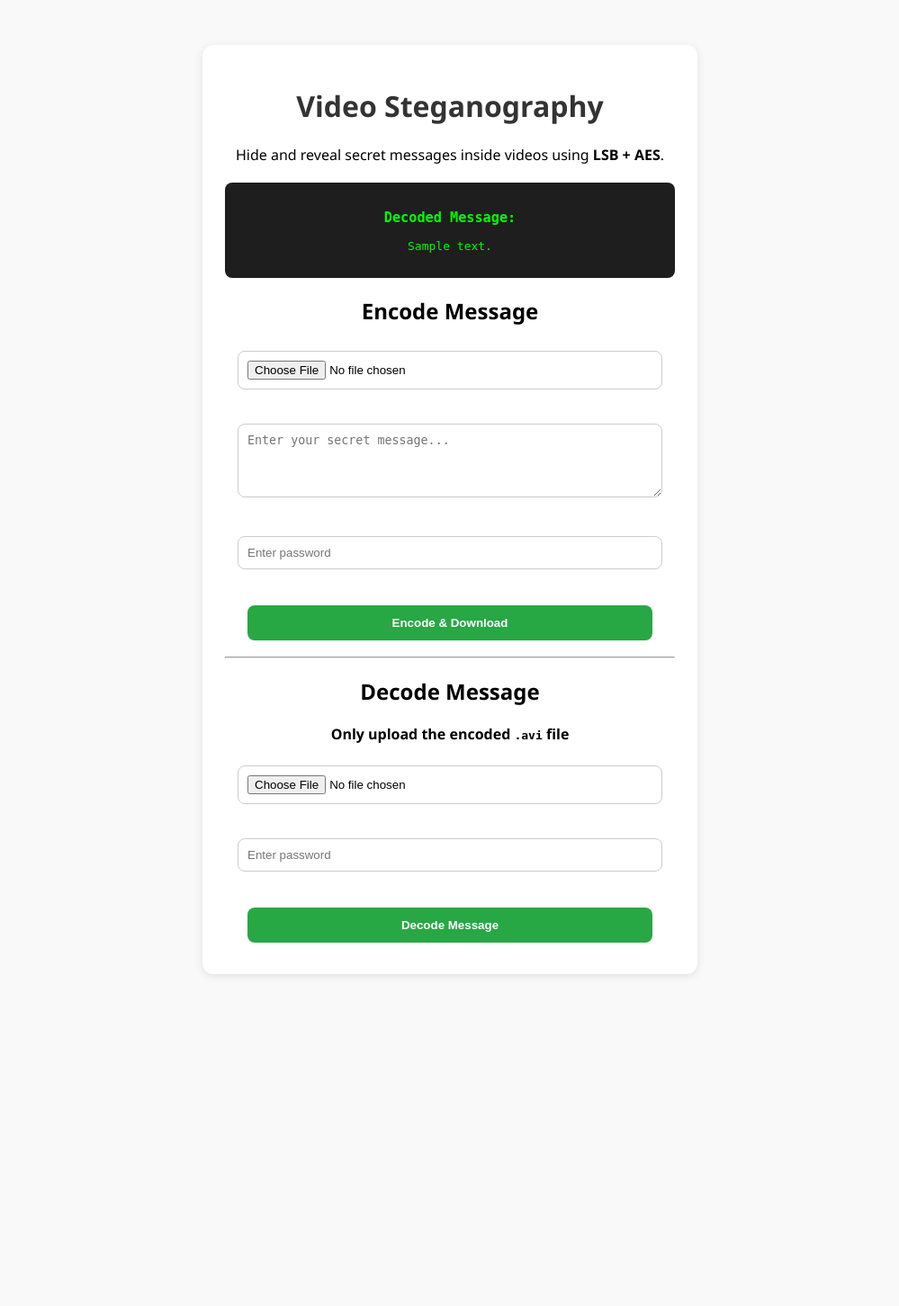
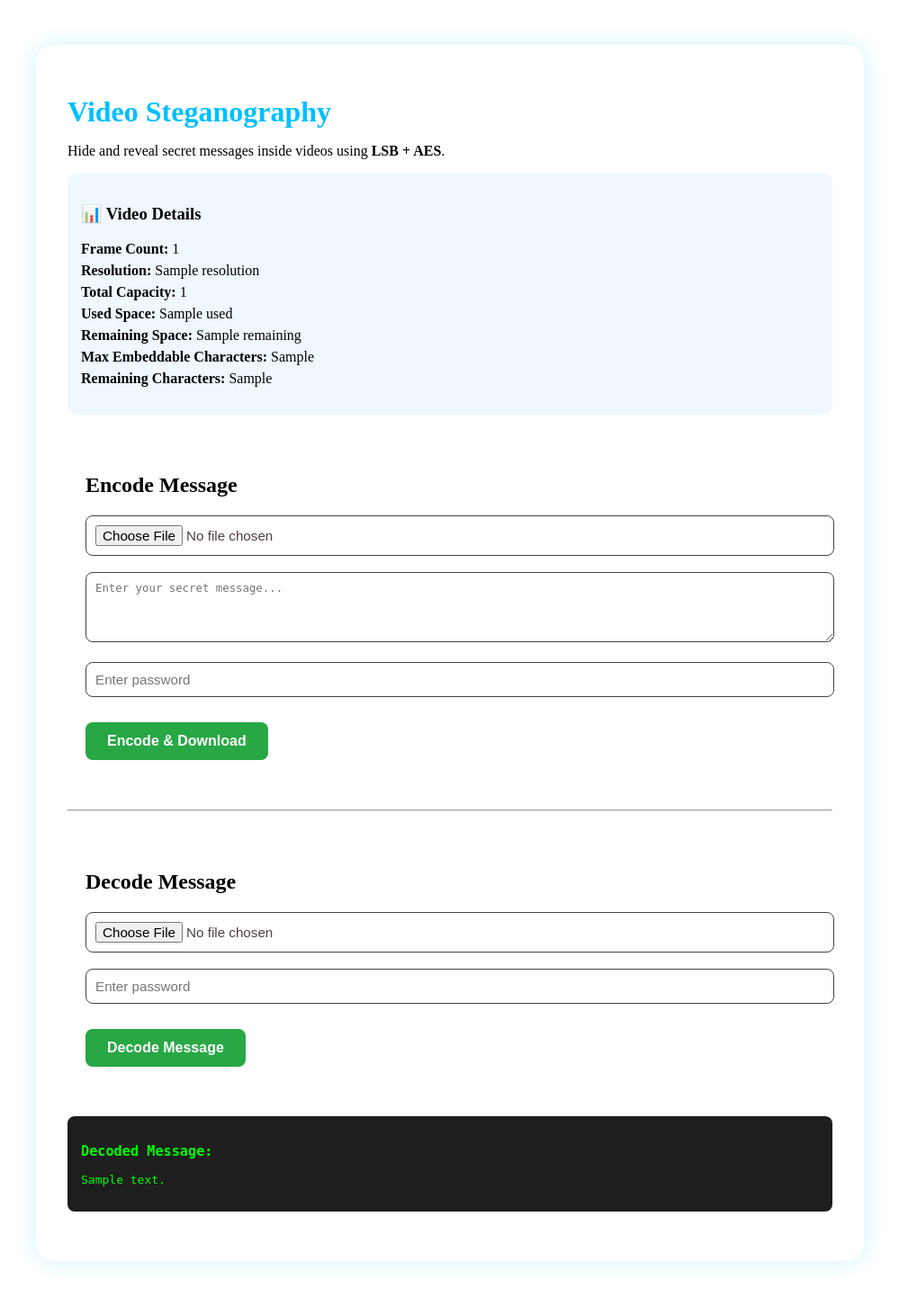
Before and after one commit to darshanbaja/video-Steganography, a Flask app: template templates/index.html in a window 1280 px wide. Shown: the whole page at 90% size, without its empty margins (140-1139 px from the left). Before the commit the page ends 1085 px from the top, so only its background shows below. Run offline with Flask 3, Linux system fonts and the light colour scheme; the template is opened without the code that fills it: most values are stand-ins (such as "Sample title", 1, 10 or a date in 2020).

Commit message:
uppdated

```diff
--- a/app.py
+++ b/app.py
@@ -1,7 +1,7 @@
-# app.py
 from flask import Flask, render_template, request, flash, send_from_directory
 import os
 import uuid  # For unique filenames
+import cv2  # ✅ Added to get video info
 from steg.embed import embed_video
 from steg.extract import extract_video
 
@@ -25,70 +25,75 @@
     if 'video' not in request.files:
         flash("No video uploaded")
         return render_template("index.html")
-
     video = request.files['video']
     if not video.filename:
         flash("No file selected")
         return render_template("index.html")
-
     message = request.form.get('message', '').strip()
     password = request.form.get('password', '')
-
     if not message or not password:
         flash("Message and password are required")
         return render_template("index.html")
-
     # Save uploaded video
     input_path = os.path.join(app.config['UPLOAD_FOLDER'], video.filename)
     video.save(input_path)
-
+    # ✅ Extract video information
+    cap = cv2.VideoCapture(input_path)
+    frame_count = int(cap.get(cv2.CAP_PROP_FRAME_COUNT))
+    width = int(cap.get(cv2.CAP_PROP_FRAME_WIDTH))
+    height = int(cap.get(cv2.CAP_PROP_FRAME_HEIGHT))
+    cap.release()
+    total_capacity_bits = frame_count * width * height * 3
+    total_capacity_bytes = total_capacity_bits // 8
+    used_bytes = len(message.encode('utf-8'))
+    remaining_bytes = total_capacity_bytes - used_bytes
+    max_chars = total_capacity_bytes // 2
+    remaining_chars = max_chars - len(message)
     # UNIQUE OUTPUT FILENAME
     unique_id = uuid.uuid4().hex[:8]
     output_filename = f"stego_{unique_id}.avi"
     output_path = os.path.join(app.config['UPLOAD_FOLDER'], output_filename)
-
     try:
         final_path = embed_video(input_path, output_path, message, password)
         flash("Encoded successfully!")
         return render_template(
             "index.html",
             download_link=final_path.replace('\\', '/'),
-            stego_filename=output_filename  # Optional: show name
+            stego_filename=output_filename,
+            frame_count=frame_count,
+            resolution=f"{width} × {height}",
+            total_capacity=f"{total_capacity_bytes / 1024:.2f} KB",
+            used=f"{used_bytes} bytes",
+            remaining=f"{remaining_bytes / 1024:.2f} KB",
+            max_chars=max_chars,
+            remaining_chars=remaining_chars
         )
     except Exception as e:
         flash(f"Error: {str(e)}")
         return render_template("index.html")
-
-
 @app.route('/decode', methods=['POST'])
 def decode():
     if 'video' not in request.files:
         flash("No video uploaded")
         return render_template("index.html")
-
     video = request.files['video']
     if not video.filename.lower().endswith(('.avi', '.mkv')):
         flash("Please upload the encoded .avi or .mkv file only!")
         return render_template("index.html")
-
     password = request.form.get('password', '')
     if not password:
         flash("Password required")
         return render_template("index.html")
-
     input_path = os.path.join(app.config['UPLOAD_FOLDER'], video.filename)
     video.save(input_path)
-
     try:
         message = extract_video(input_path, password)
-
         # PRINT TO TERMINAL
         print("\n" + "="*70)
         print("DECODED MESSAGE (TERMINAL OUTPUT):")
         print("="*70)
         print(message)
         print("="*70 + "\n")
-
         flash("Message decoded successfully!")
         return render_template("index.html", decoded_message=message)
     except Exception as e:
@@ -96,7 +101,5 @@
         print(f"\nERROR: {error_msg}\n")
         flash(error_msg)
         return render_template("index.html")
-
-
 if __name__ == '__main__':
     app.run(debug=True)
--- a/static/style.css
+++ b/static/style.css
@@ -1,61 +1,158 @@
+#style.css
 body {
-  font-family: 'Segoe UI', sans-serif;
-  background: #f9f9f9;
+  font-family: 'Poppins', sans-serif;
+  background: radial-gradient(circle at top, #0a0a1a, #050511);
+  color: #e0e0e0;
   margin: 0;
-  padding: 0;
   text-align: center;
 }
 
 .container {
-  width: 500px;
+  width: 90%;
+  max-width: 850px;
   margin: 50px auto;
-  background: white;
-  padding: 25px;
-  border-radius: 12px;
-  box-shadow: 0 2px 10px rgba(0,0,0,0.1);
+  background: rgba(255, 255, 255, 0.06);
+  padding: 35px;
+  border-radius: 20px;
+  box-shadow: 0 0 25px rgba(0, 200, 255, 0.2);
+  backdrop-filter: blur(8px);
 }
 
 h1 {
-  color: #333;
+  color: #00bfff;
+  margin-bottom: 10px;
 }
 
-form {
-  margin-top: 15px;
+.btn {
+  background: #00bfff;
+  color: white;
+  border: none;
+  padding: 12px 40px;
+  border-radius: 10px;
+  font-size: 1em;
+  cursor: pointer;
+  transition: 0.3s;
 }
 
-input, textarea, button {
-  width: 90%;
-  padding: 10px;
-  margin: 8px 0;
-  border-radius: 8px;
-  border: 1px solid #ccc;
+.btn:hover {
+  background: #0091cc;
 }
 
-button {
-  background: #0078ff;
-  color: white;
-  border: none;
-  cursor: pointer;
+.btn-download {
+  display: inline-block;
+  background: #007bff;
+  color: #fff;
+  text-decoration: none;
+  padding: 10px 20px;
+  border-radius: 10px;
   font-weight: bold;
   transition: 0.3s;
 }
 
-button:hover {
-  background: #005fcc;
+.btn-download:hover {
+  background: #0056b3;
 }
 
 .flash {
-  background: #ffefc5;
-  border-left: 4px solid #ffb400;
-  padding: 10px;
+  background: rgba(255, 255, 255, 0.1);
+  padding: 12px;
+  border-radius: 10px;
   margin-bottom: 15px;
-  border-radius: 5px;
+  animation: fadeIn 0.5s ease-in;
 }
 
-.output-box {
-  background: #e8ffe8;
-  border-left: 4px solid #00b300;
+.flash.error {
+  background: rgba(255, 80, 80, 0.2);
+}
+
+.stats-card {
+  background: rgba(255, 255, 255, 0.1);
+  padding: 20px;
+  border-radius: 10px;
+  text-align: left;
+  margin: 20px 0;
+}
+
+.stats-card ul {
+  list-style: none;
+  padding: 0;
+}
+
+.stats-card li {
+  margin: 6px 0;
+  font-size: 1rem;
+}
+
+.form-section {
+  background: rgba(255, 255, 255, 0.05);
+  padding: 20px;
+  border-radius: 12px;
+  margin: 25px 0;
+  text-align: left;
+}
+
+.input-group {
+  margin-bottom: 15px;
+}
+
+.input-group label {
+  display: block;
+  font-weight: bold;
+  margin-bottom: 6px;
+  color: #00bfff;
+}
+
+input, textarea {
+  width: 100%;
   padding: 10px;
-  margin-top: 15px;
-  border-radius: 5px;
+  border-radius: 8px;
+  border: 1px solid #444;
+  background: rgba(255, 255, 255, 0.1);
+  color: #170101c1;
+  font-size: 0.95em;
 }
+
+textarea {
+  resize: vertical;
+}
+
+.video-preview {
+  display: flex;
+  justify-content: space-around;
+  margin-top: 30px;
+  flex-wrap: wrap;
+  gap: 15px;
+}
+
+.video-box {
+  background: rgba(255, 255, 255, 0.08);
+  border-radius: 12px;
+  padding: 20px;
+  width: 340px;
+  box-shadow: 0 0 10px rgba(0, 200, 255, 0.15);
+}
+
+.video-thumb {
+  width: 100%;
+  border-radius: 10px;
+  margin-bottom: 10px;
+}
+
+.note {
+  font-size: 0.85em;
+  color: #aaa;
+}
+
+.decoded-box {
+  background: rgba(0, 255, 127, 0.1);
+  padding: 15px;
+  border-radius: 10px;
+  margin-top: 20px;
+  color: #90ee90;
+  font-family: monospace;
+}
+
+@keyframes fadeIn {
+  from { opacity: 0; }
+  to { opacity: 1; }
+}
--- a/templates/index.html
+++ b/templates/index.html
@@ -23,6 +23,7 @@
     .flash { background: #d4edda; color: #155724; padding: 12px; border-radius: 8px; margin: 15px 0; }
     .error { background: #f8d7da; color: #721c24; }
     .decoded-box { background: #1e1e1e; color: #0f0; padding: 15px; border-radius: 8px; margin: 20px 0; font-family: monospace; }
+    .stats-card { background: #f0f8ff; color: #000; padding: 15px; border-radius: 10px; margin: 15px 0; text-align: left; }
   </style>
 </head>
 <body>
@@ -41,15 +42,23 @@
       {% endif %}
     {% endwith %}
 
-    <!-- Decoded Message -->
-    {% if decoded_message %}
-      <div class="decoded-box">
-        <h3>Decoded Message:</h3>
-        <p>{{ decoded_message }}</p>
+    <!-- ✅ Video Details -->
+    {% if frame_count %}
+    <div class="stats-card">
+      <h3>📊 Video Details</h3>
+      <ul>
+        <li><strong>Frame Count:</strong> {{ frame_count }}</li>
+        <li><strong>Resolution:</strong> {{ resolution }}</li>
+        <li><strong>Total Capacity:</strong> {{ total_capacity }}</li>
+        <li><strong>Used Space:</strong> {{ used }}</li>
+        <li><strong>Remaining Space:</strong> {{ remaining }}</li>
+        <li><strong>Max Embeddable Characters:</strong> {{ max_chars }}</li>
+        <li><strong>Remaining Characters:</strong> {{ remaining_chars }}</li>
+      </ul>
     </div>
     {% endif %}
 
-    <!-- Download Link (Only ONE File) -->
+    <!-- Download Link -->
     {% if download_link %}
     <div class="download-links">
       <h3>Download Encoded Video</h3>
@@ -58,7 +67,6 @@
          class="btn btn-download" download>
         Download {{ stego_filename }}
       </a>
-    <p><small>Open in <strong>VLC</strong> to play video + audio</small></p>
     </div>
     {% endif %}
 
@@ -79,12 +87,19 @@
     <div class="form-section">
       <h2>Decode Message</h2>
       <form action="/decode" method="post" enctype="multipart/form-data">
-        <p><strong>Only upload the encoded <code>.avi</code> file</strong></p>
         <input type="file" name="video" accept=".avi,.mkv" required><br><br>
         <input type="password" name="password" placeholder="Enter password" required><br><br>
         <button type="submit" class="btn">Decode Message</button>
       </form>
     </div>
+
+    <!-- Decoded Message -->
+    {% if decoded_message %}
+      <div class="decoded-box">
+        <h3>Decoded Message:</h3>
+        <p>{{ decoded_message }}</p>
+      </div>
+    {% endif %}
   </div>
 </body>
 </html>
```
Lines whose indentation alone changed are shown as unchanged.
